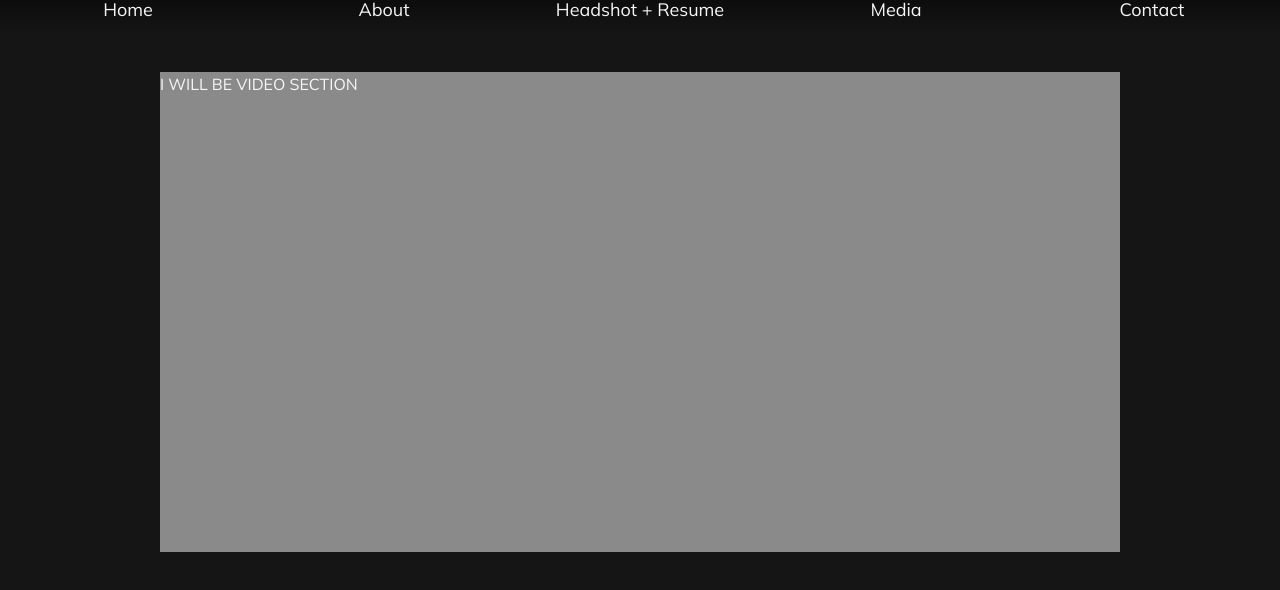
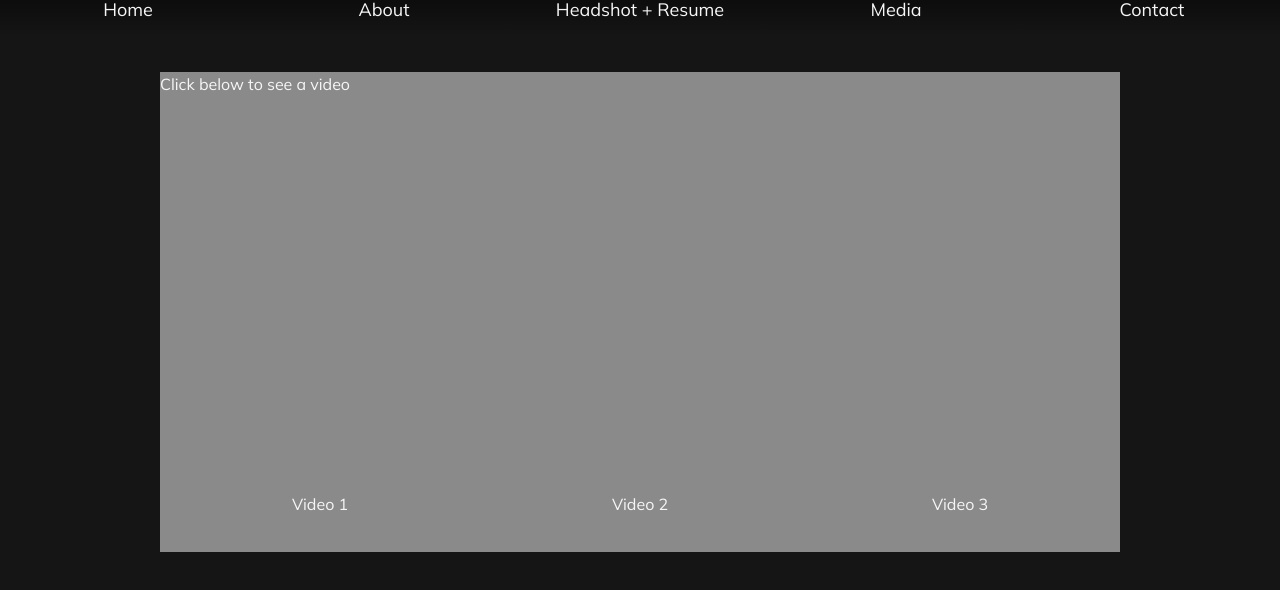
Before and after one commit to IndigoFobes/jacob-millman, a Next.js app: page /media in a window 1280 px wide. Shown: the part 140-730 px from the top of the page. Built offline with nearby package versions, Linux system fonts and the light colour scheme; a web font is replaced by a local one.

Commit message:
Working through the logic of rendering the videos based on what button is clicked. Trying to make it as smooth as possible in the code, so that later it's really easy to input someone else's video and not have to go searching for all the things I need to change.

```diff
--- a/src/app/media/page.tsx
+++ b/src/app/media/page.tsx
@@ -9,6 +9,12 @@ export interface Photos {
   alt: string;
   title: string;
   id: number;
+}
+
+// buttons
+export interface Buttons {
+  id: number;
+  title: string;
 }
 
 const photos: Photos[] = [
@@ -50,12 +56,68 @@ const photos: Photos[] = [
   },
 ];
 
+const buttons: Buttons[] = [
+  {
+    id: 1,
+    title: "Video 1",
+  },
+  {
+    id: 2,
+    title: "Video 2",
+  },
+  {
+    id: 3,
+    title: "Video 3",
+  },
+];
+
+/* For Video State Rendering
+
+I am guessing I need UseState
+
+Dislay certain videos depending on which "button" is clicked/toggled
+*/
+
 export default function Page() {
+  function handleClick(e) {
+    console.log(e.target.key);
+  }
+
+  const [rendered, setRendered] = useState(0);
+
+  let video;
+
+  if (rendered === 0) {
+    video = <p>Click below to see a video</p>;
+  } else if (rendered === 1) {
+    video = <p>Video 1</p>;
+  } else if (rendered === 2) {
+    video = <p>Video 2</p>;
+  } else if (rendered === 3) {
+    video = <p>Video 3</p>;
+  } else {
+    video = <p>So sorry, something went wrong!</p>;
+  }
+
   return (
     <div className="w-9/12 mx-auto pt-16 md:pt-48 mb-20 md:mb-32">
       <div className="grid grid-rows-2 gap-10 mt-5">
         {/* Videos section */}
-        <div className="bg-white/50">I WILL BE VIDEO SECTION</div>
+        <div className="bg-white/50 grid grid-rows-5">
+          <div className="row-start-1 row-span-4">{video}</div>
+          <div className="grid grid-cols-3">
+            {buttons.map((button) => {
+              return (
+                <button key={button.id} onClick={handleClick}>
+                  {button.title}
+                </button>
+              );
+            })}
+          </div>
+          {/* <button onClick={handleClick} className="bg-red-400 m-4 p-3">
+            Click me
+          </button> */}
+        </div>
         {/* Production photos section */}
         <div className="grid grid-cols-3 grid-rows-2 gap-4">
           {photos.map((item) => {
```
